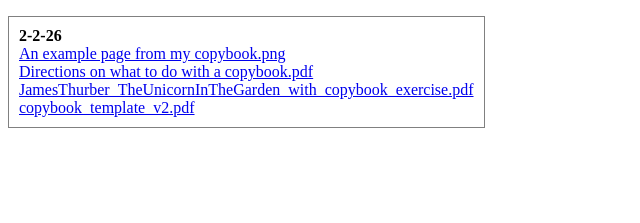
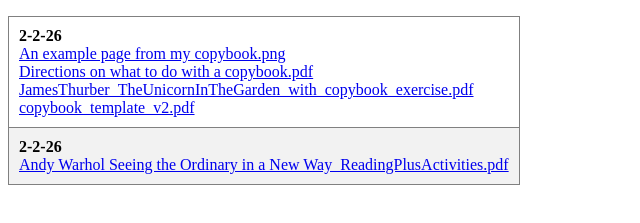
Before and after one commit to dvanjever/ARD, a plain HTML site: page Feb_2_ESL_class documents.html in a window 1280 px wide. Shown: the part 33-256 px from the top of the page, without its empty margins (0-640 px from the left). Drawn offline with Linux system fonts and the light colour scheme.

Commit message:
Update Feb_2_ESL_class documents.html

```diff
--- a/Feb_2_ESL_class documents.html
+++ b/Feb_2_ESL_class documents.html
@@ -23,6 +23,11 @@
       <a href="https://drive.google.com/file/d/1uGhFdpjesRCw7tYD9SrIZCo-RWGZeUg0/preview" target="_blank">copybook_template_v2.pdf</a><br>
       </td>
     </tr>
+ <tr>
+      <td style="padding: 10px;"><strong>2-2-26</strong><br>
+		<a href="https://drive.google.com/uc?export=download&id=1YaK3hMNavGB42jsVZxYKA9LViRmZ28nW" target="_blank">Andy Warhol Seeing the Ordinary in a New Way_ReadingPlusActivities.pdf</a><br>
+      </td>
+ </tr>
   </tbody>
 </table>
 
```
